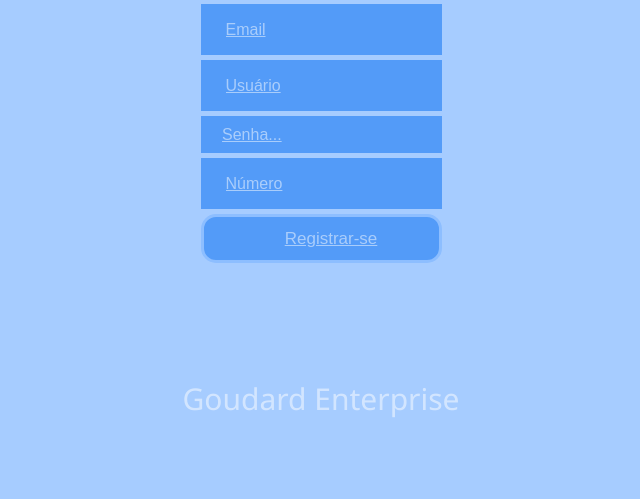
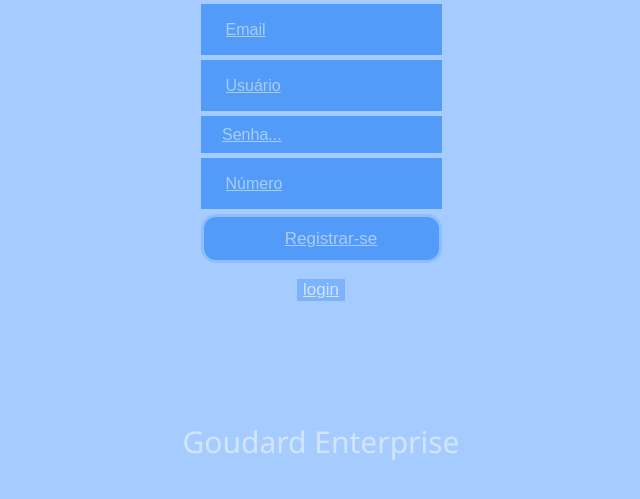
Before and after one commit to EduardoDucci/vai-de-trem-hub, a PHP site: page /registrar__se.php in a window 1280 px wide. Shown: the part 261-760 px from the top of the page, without its empty margins (319-959 px from the left). Run offline with PHP 8.4, Linux system fonts and the light colour scheme.

Commit message:
add- fazer login

```diff
--- a/public/registrar__se.php
+++ b/public/registrar__se.php
@@ -17,7 +17,6 @@
 
     <div class="invisivel"></div>
 
-    <!-- FORMULÁRIO CORRIGIDO -->
     <form method="POST" action="">
         <div class='brazul'>
             <div>
@@ -50,7 +49,15 @@
         </div>
     </form>
 
-    <div class="enterprise">
+        <div class='voltar'>
+            <div class="opacity">
+                <button class="button"  type="">login</button>
+            </div>
+        </div>
+
+
+
+      <div class="enterprise">
         <p>Goudard Enterprise</p>
     </div>
 </body>
```
